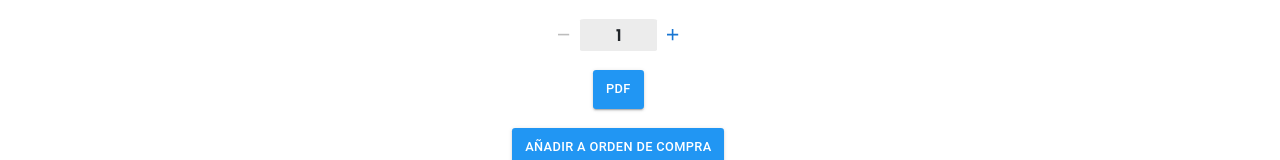
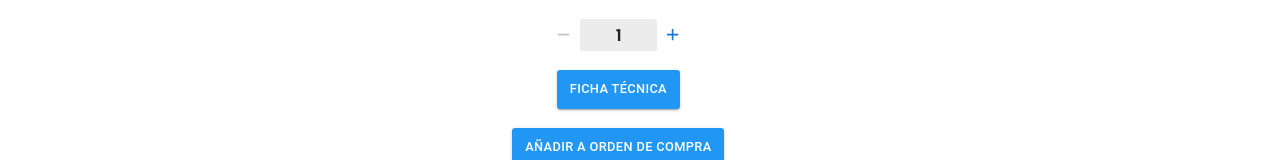
Before and after one commit to gnrd-developer/ATHOMLAB.FRONT, a React (Create React App) app: page /store/detail/1/1 in a window 1280 px wide. Shown: the part 602-762 px from the top of the page. Built offline with nearby package versions, Linux system fonts and the light colour scheme; no server answers.

Commit message:
17-04-2024

```diff
--- a/src/components/client/components/detail.js
+++ b/src/components/client/components/detail.js
@@ -195,7 +195,7 @@ function Detail() {
 
               <Button variant="contained" className="btn2"
               onClick={() => {setOpenPDF(true)}}>
-                PDF
+                Ficha Técnica
               </Button>
 
 
```
